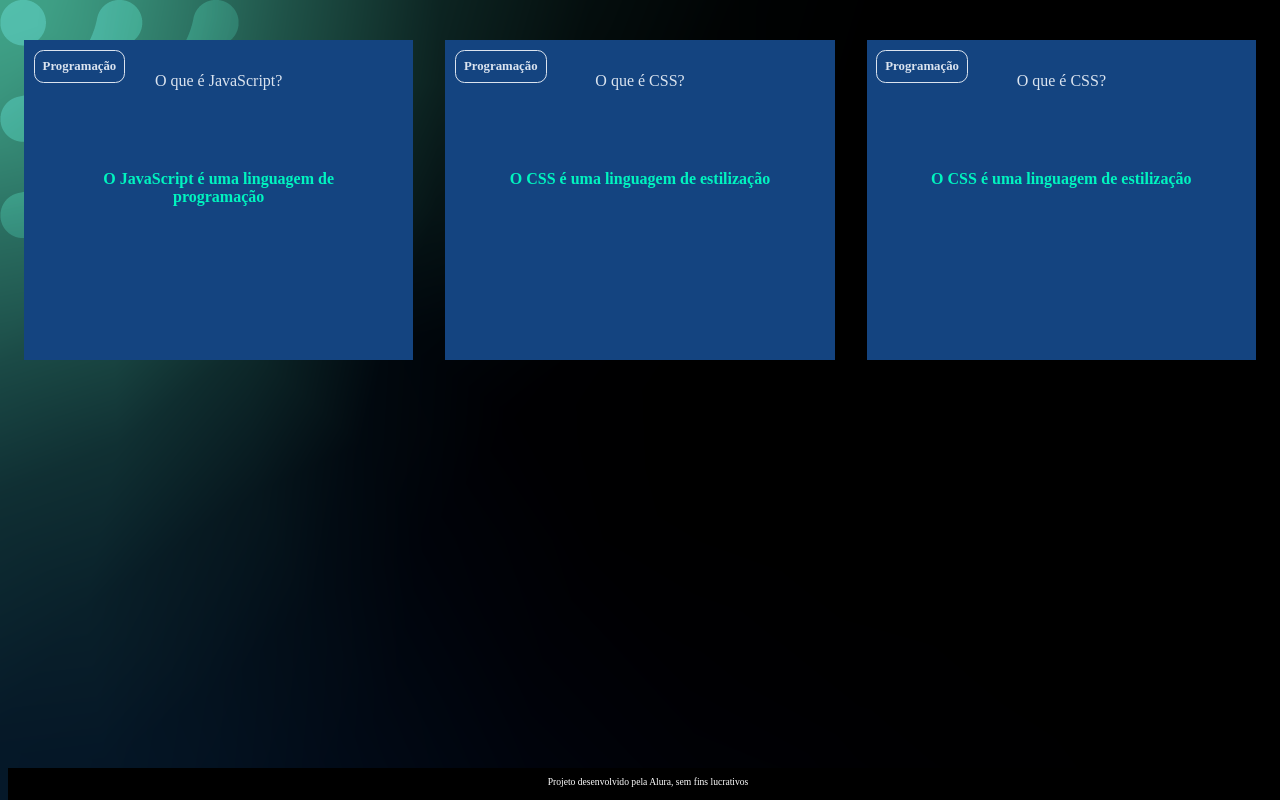
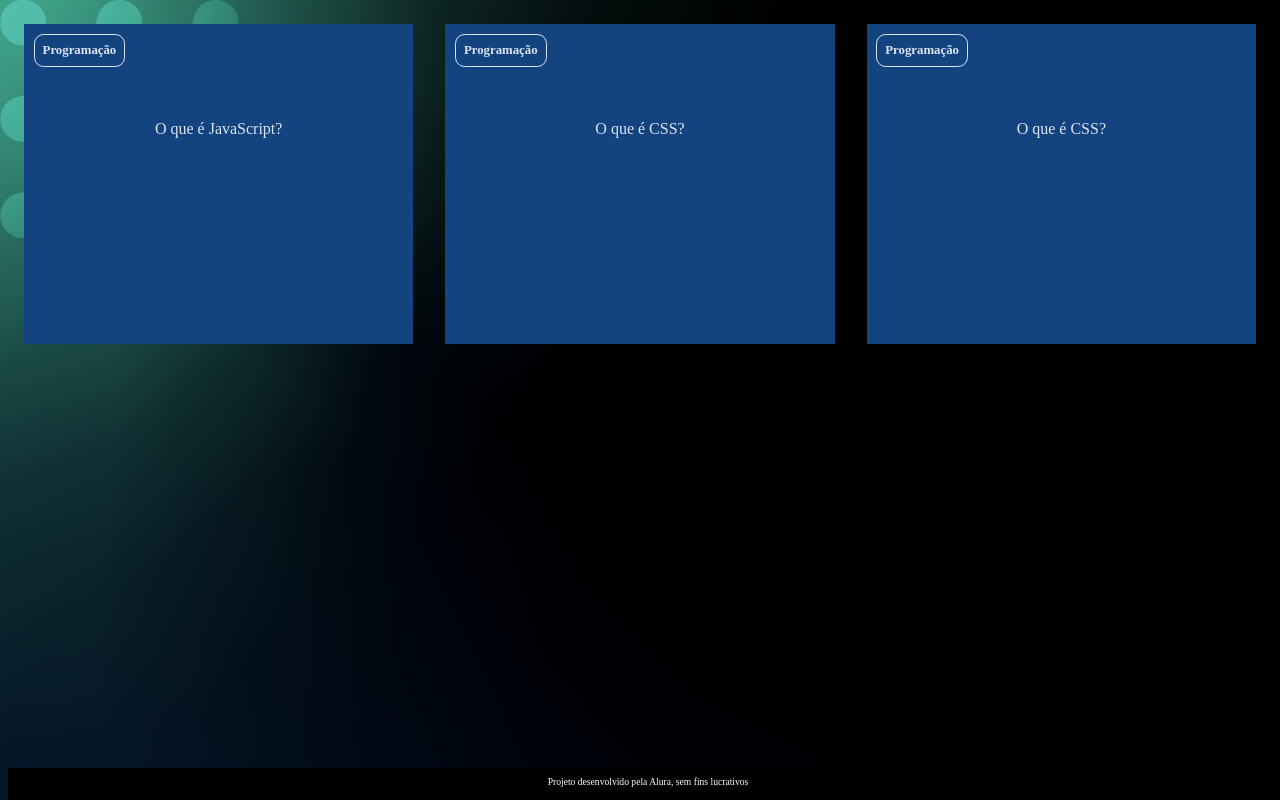
Before and after one commit to yasmendes16/Desenvolvendo-uma-ferramenta-interativa-de-estudo, a plain HTML site: page index.html in a window 1280 px wide. Drawn offline with Linux system fonts and the light colour scheme.

Commit message:
Update style.css

```diff
--- a/assets/style.css
+++ b/assets/style.css
@@ -25,6 +25,8 @@ body {
     text-align: center;
     /* background-color: aquamarine; */
     height: 100%;
+    transform-style: preserve-3d;
+    transition: transform 300ms ease-in-out;
 }
 
 .cartao__conteudo h3 {
@@ -36,11 +38,13 @@ body {
     margin: 0.6rem;
     border-radius: 0.6rem;
     font-size: 1vw;
+    backface-visibility: hidden;
 }
 
 .cartao__conteudo p {
     margin-top: 1rem;
     padding: 2rem;
+    margin-top: 4rem;
 }
 
 .cartao__conteudo__pergunta p {
@@ -52,6 +56,33 @@ body {
     color: var(--card-back-color);
     font-weight: 700;
 }
+
+.cartao:hover .cartao__conteudo {
+    transform: rotateY(180deg);
+}
+
+.cartao__conteudo__pergunta,
+.cartao__conteudo__resposta {
+    backface-visibility: hidden;
+    position: absolute;
+    height: 100%;
+    width: 100%;
+}
+
+.cartao__conteudo__resposta {
+    transform: rotateY(180deg);
+}
+
+
+
+
+
+
+
+
+
+
+
 
 footer {
     background-color: black;
```
